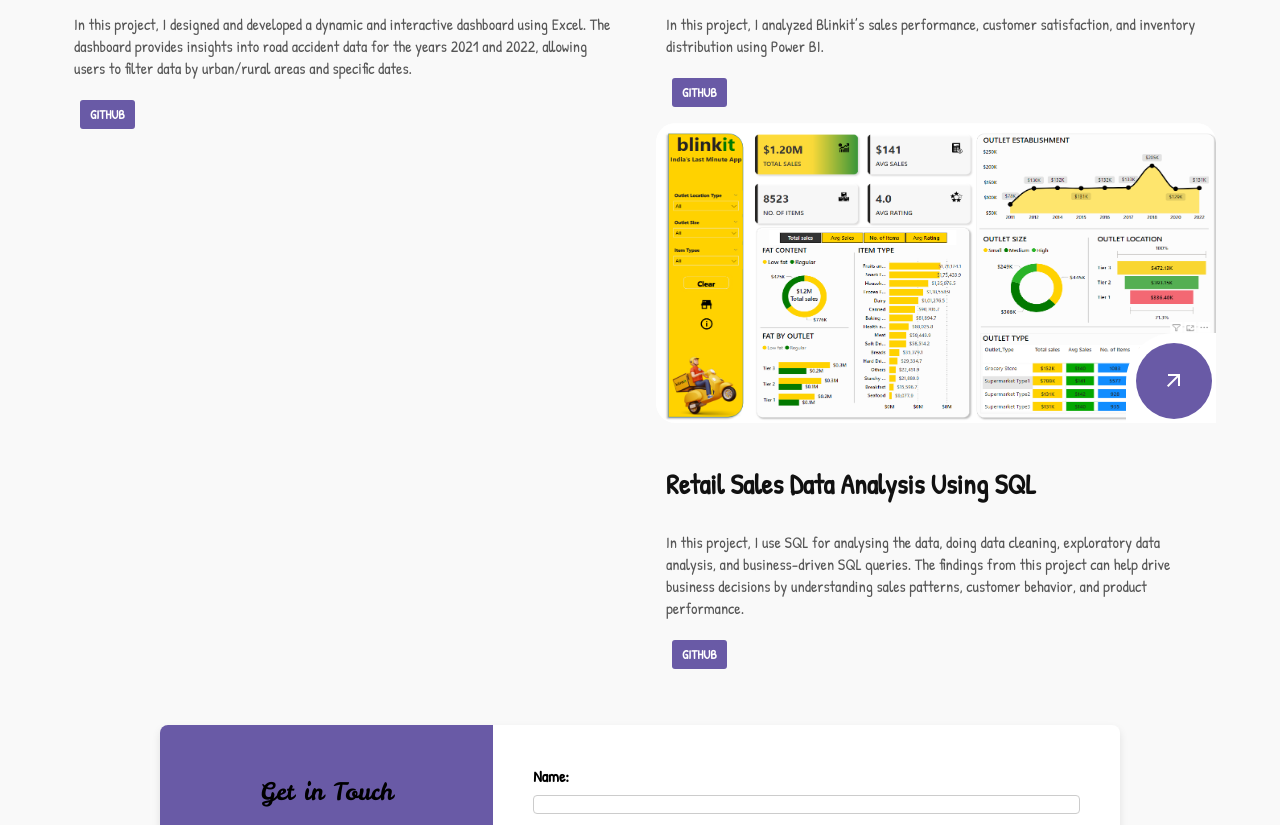
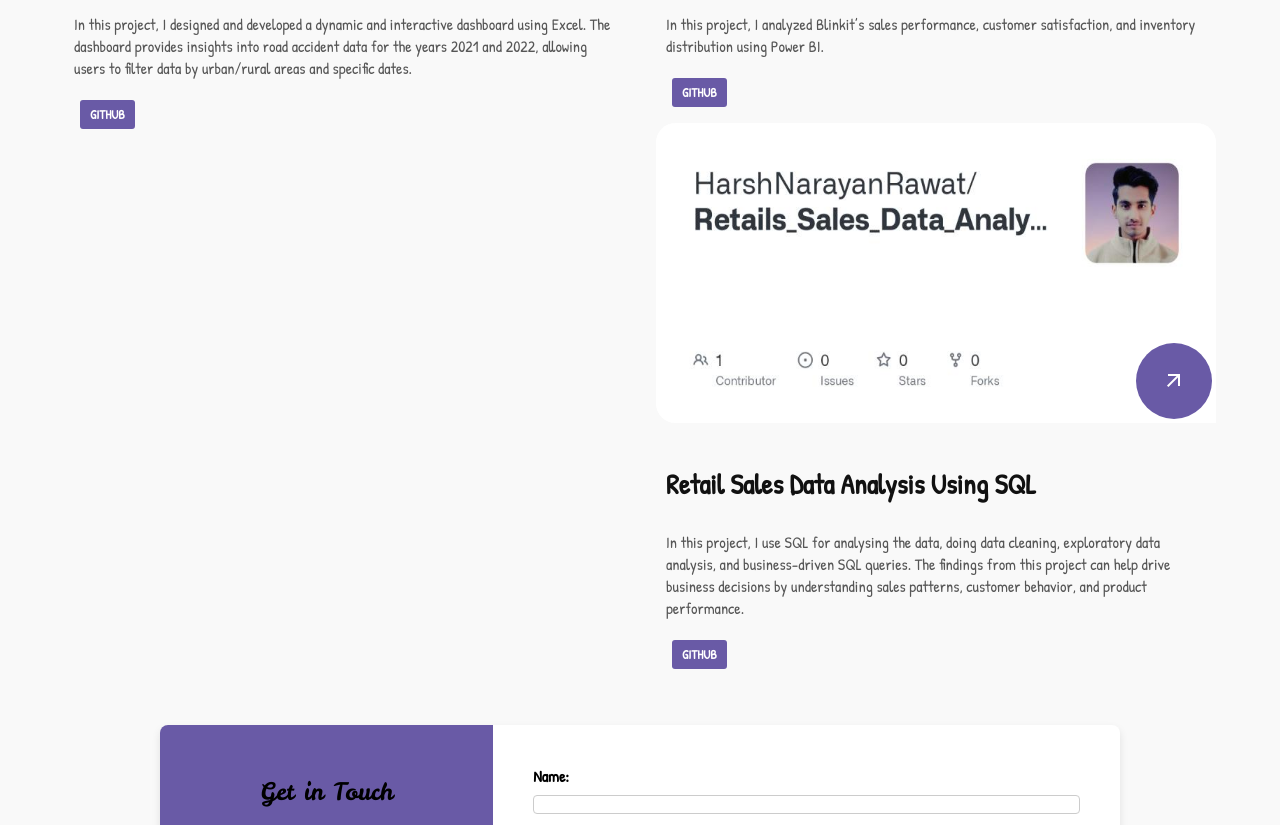
Before and after one commit to HarshNarayanRawat/HarshNarayanRawat.github.io, a plain HTML site: page index.html in a window 1280 px wide. Shown: the part 2560-3385 px from the top of the page. Drawn offline with nearby package versions, Linux system fonts and the light colour scheme.

Commit message:
Update index.html

```diff
--- a/index.html
+++ b/index.html
@@ -214,7 +214,7 @@
                     <div class="card-inner" style="--clr:#fff;">
                         <div class="box">
                             <div class="imgBox">
-                                <img src="images/BlinkitSalesDashboard.png" alt="Trust & Co.">
+                                <img src="images/Retail_Sales_Data.jpeg" alt="Trust & Co.">
                             </div>
                             <div class="icon"><button>
                                 <a href="https://github.com/HarshNarayanRawat/Retails_Sales_Data_Analysis-SQL" class="iconBox" target="_blank"> <span class="material-symbols-outlined">
```
